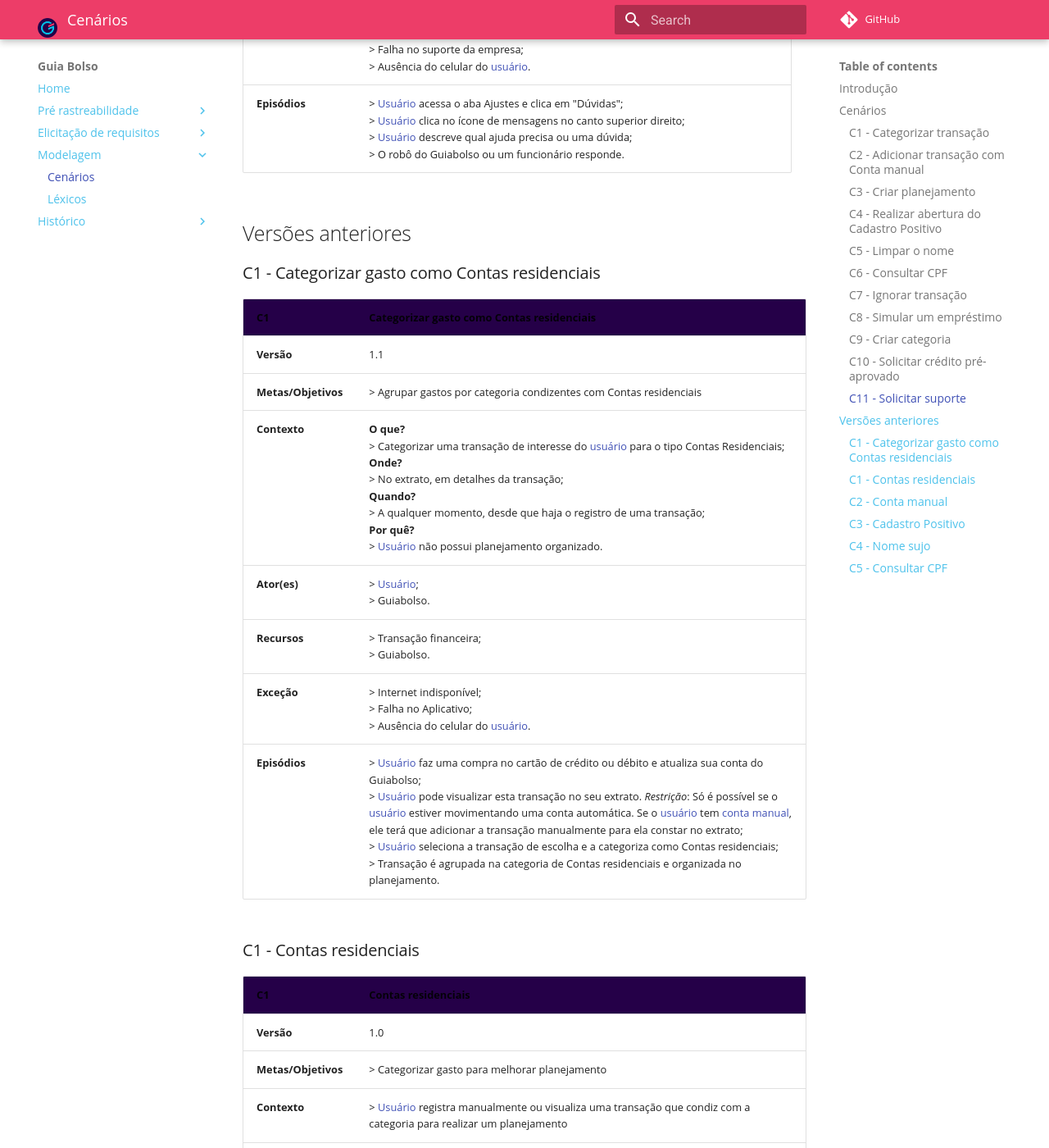
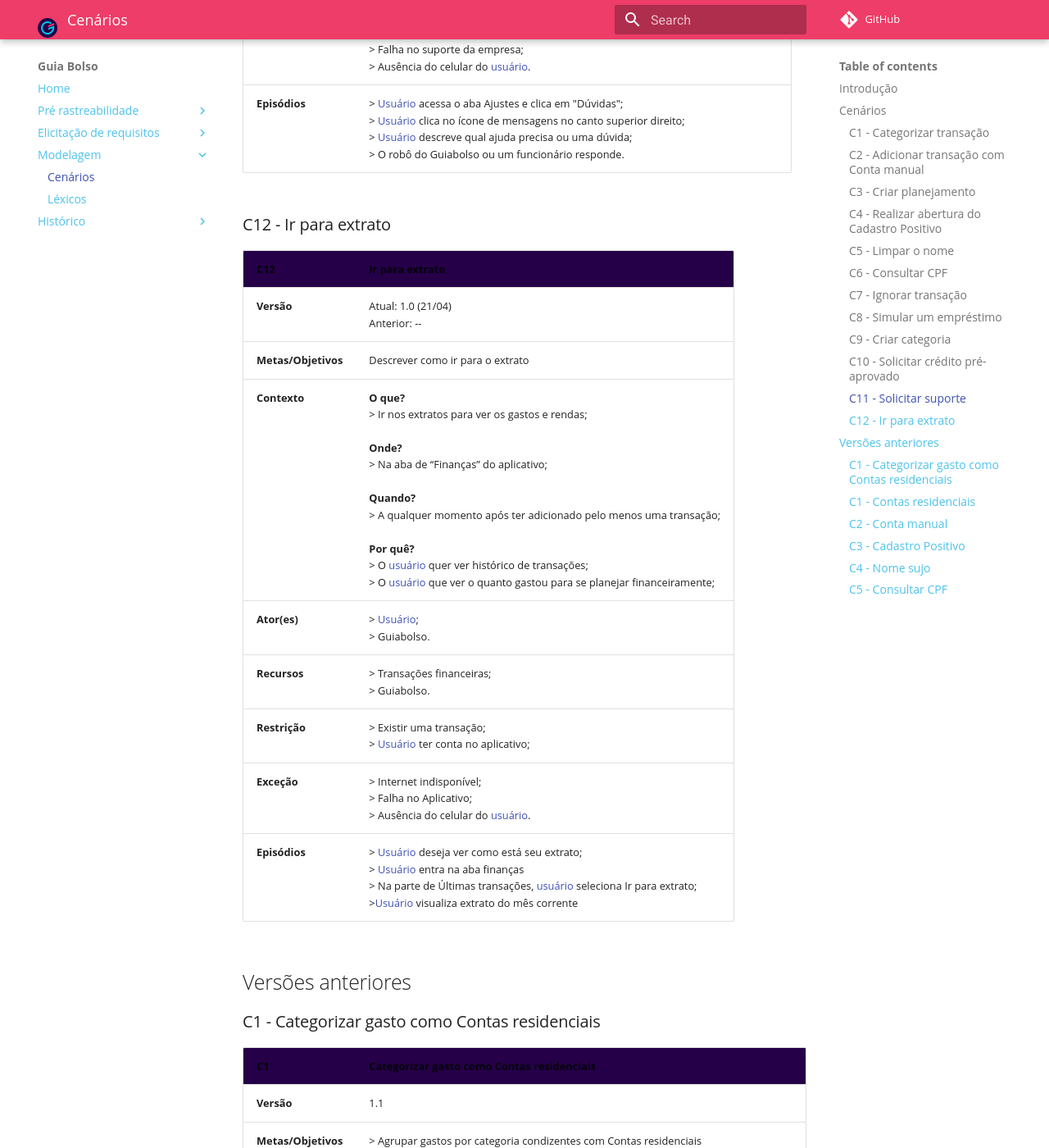
Before and after one commit to fga-disciplinas/2019.1-Guia-Bolso, an MkDocs documentation site: the page built from docs/modelagem/cenarios.md, in a window 1280 px wide and 1400 px high, scrolled down 11070 px. Shown: the whole window at 82% size. Built offline with MkDocs 1.6.1 and Material for MkDocs 9.7.7, drawn with Linux system fonts in a browser that asks for light colours; comment, search, counter and statistics services are not loaded; old or Windows-style settings are respelled for this version of MkDocs.

Commit message:
adicionado cenário Ir para extrato

```diff
--- a/docs/modelagem/cenarios.md
+++ b/docs/modelagem/cenarios.md
@@ -148,6 +148,19 @@
 | **Exceção** | > Internet indisponível; <br> > Falha no Aplicativo; <br> > Falha no suporte da empresa; <br> > Ausência do celular do [usuário]. |
 | **Episódios** | > [Usuário] acessa o aba Ajustes e clica em "Dúvidas"; <br> > [Usuário] clica no ícone de mensagens no canto superior direito; <br> > [Usuário] descreve qual ajuda precisa ou uma dúvida;  <br> > O robô do Guiabolso ou um funcionário responde. |
 
+### C12 - Ir para extrato
+
+| **C12** | **Ir para extrato**|
+|--|--|
+| **Versão**| Atual: 1.0 (21/04) <br> Anterior: -- |
+| **Metas/Objetivos** | Descrever como ir para o extrato |
+| **Contexto** |**O que?** <br> > Ir nos extratos para ver os gastos e rendas; <br><br> **Onde?** <br>> Na aba de “Finanças” do aplicativo; <br><br> **Quando?** <br>> A qualquer momento após ter adicionado pelo menos uma transação; <br><br> **Por quê?** <br> > O [usuário] quer ver histórico de transações; <br> > O [usuário] que ver o quanto gastou para se planejar financeiramente;|
+|**Ator(es)** | > [Usuário]; <br> > Guiabolso.|
+| **Recursos** | > Transações financeiras; <br> > Guiabolso.|
+| **Restrição** | > Existir uma transação; <br> > [Usuário] ter conta no aplicativo;  |
+| **Exceção** | > Internet indisponível; <br> > Falha no Aplicativo; <br> > Ausência do celular do [usuário]. |
+| **Episódios** | > [Usuário] deseja ver como está seu extrato; <br> > [Usuário] entra na aba finanças <br> > Na parte de Últimas transações, [usuário] seleciona Ir para extrato; <br> >[Usuário] visualiza extrato do mês corrente|
+
 ## Versões anteriores
 
 ### C1 - Categorizar gasto como Contas residenciais
```
